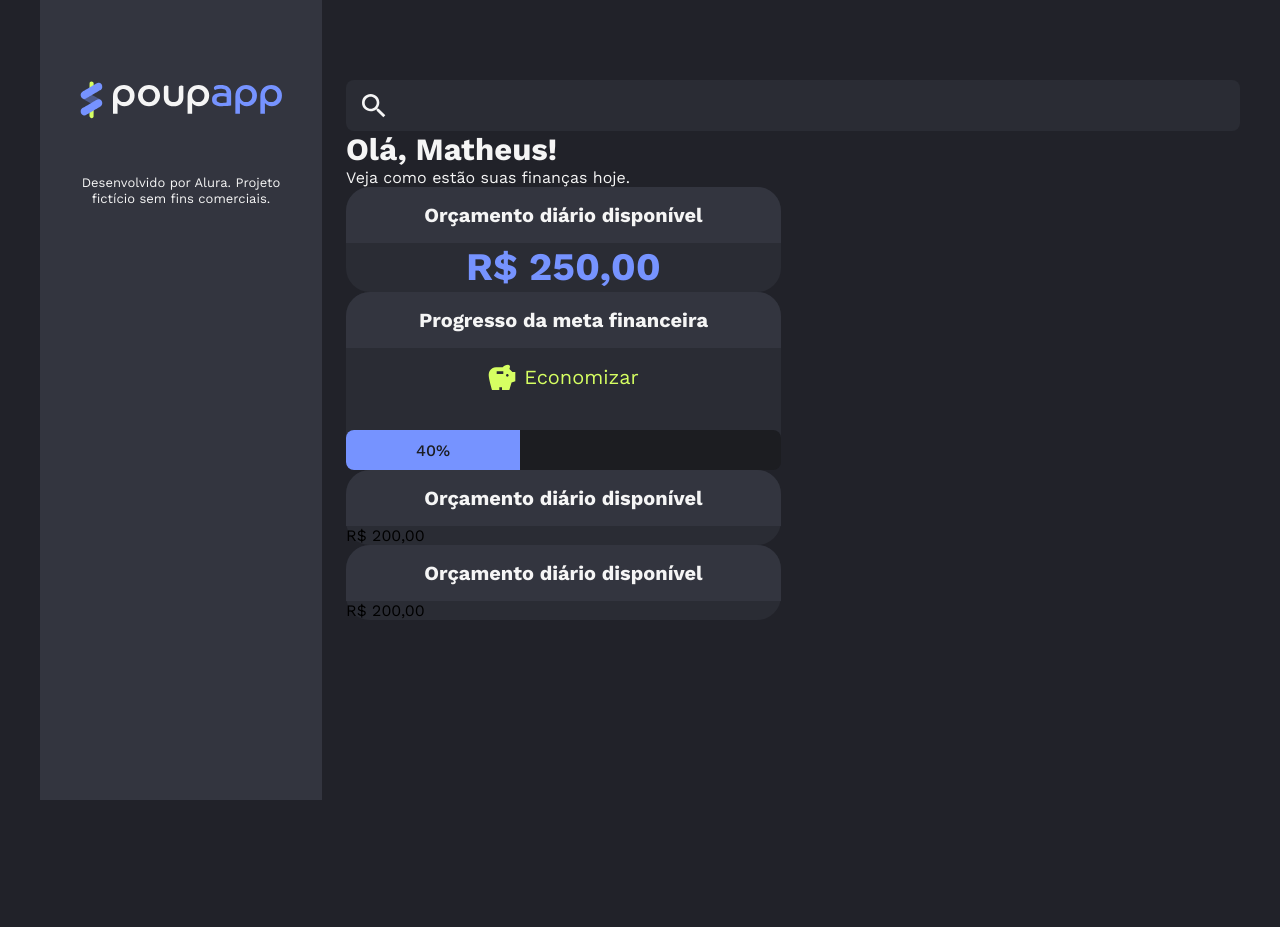
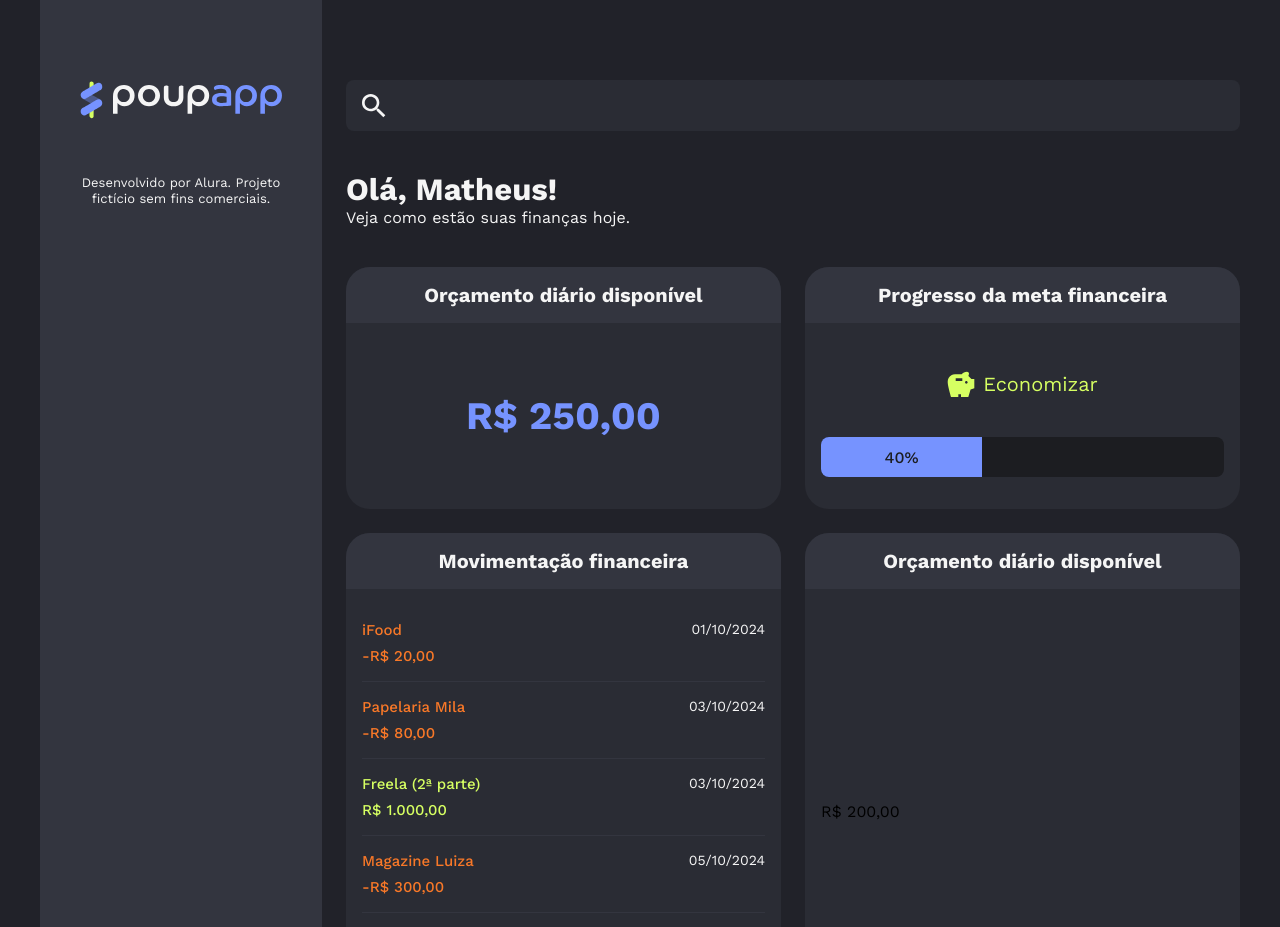
Before and after one commit to MeloMatheus89/poupaap, a React (Vite) app: page / in a window 1280 px wide. Shown: the top 927 px of the page. Before the commit the page ends 800 px from the top, so only its background shows below. Built offline with nearby package versions, Linux system fonts and the light colour scheme.

Commit message:
feat: Refactor App component layout; add Transaction and Button components; enhance styles for Card and Transactions

```diff
--- a/src/App.jsx
+++ b/src/App.jsx
@@ -1,3 +1,6 @@
+// O import de estilos sempre vem no topo para sanar o meu bug mental.
+import styles from "./app.module.css";
+
 import { Container } from "./components/Container/";
 import { Aside } from "./components/Container/Aside";
 import { Main } from "./components/Main";
@@ -6,17 +9,19 @@ import { Typography } from "./components/Typography";
 import Card from "./components/Card";
 import { DailyBudget } from "./components/DailyBudget";
 import { SavingsStatus } from "./components/SavingsStatus";
+import { Transaction } from "./components/Transactions";
 function App() {
   return (
     <Container>
       <Aside></Aside>
       <Main>
+        <div className={styles.container}>
           <SearchInput></SearchInput>
           <div>
             <Typography variant="h1">Olá, Matheus!</Typography>
             <Typography variant="body">Veja como estão suas finanças hoje.</Typography>
           </div>
-        <section>
+          <section className={styles.grid}>
             <Card>
               <Card.Header>Orçamento diário disponível</Card.Header>
               <Card.Body>
@@ -30,14 +35,17 @@ function App() {
               </Card.Body>
             </Card>
             <Card>
-            <Card.Header>Orçamento diário disponível</Card.Header>
-            <Card.Body>R$ 200,00</Card.Body>
+              <Card.Header>Movimentação financeira</Card.Header>
+              <Card.Body>
+                <Transaction />
+              </Card.Body>
             </Card>
             <Card>
               <Card.Header>Orçamento diário disponível</Card.Header>
               <Card.Body>R$ 200,00</Card.Body>
             </Card>
           </section>
+        </div>
       </Main>
     </Container>
   );
--- /dev/null
+++ b/src/app.module.css
@@ -0,0 +1,11 @@
+.container {
+  display: flex;
+  flex-direction: column;
+  gap: 40px;
+}
+.grid {
+  display: grid;
+  align-items: stretch;
+  gap: 24px;
+  grid-template-columns: repeat(2, 1fr);
+}
--- /dev/null
+++ b/src/components/Button/index.jsx
@@ -0,0 +1,3 @@
+export const Button = ({ children, ...props }) => {
+  return <button {...props}>{children}</button>;
+};
--- a/src/components/Card/card.module.css
+++ b/src/components/Card/card.module.css
@@ -17,5 +17,9 @@
   font-weight: 700;
 }
 .body {
-  margin: 0;
+  padding: 32px 16px;
+  flex-grow: 1;
+  display: flex;
+  flex-direction: column;
+  justify-content: center;
 }
--- /dev/null
+++ b/src/components/TransactionItem/index.jsx
@@ -0,0 +1,16 @@
+import styles from "./transactionitem.module.css";
+
+const formater = new Intl.NumberFormat("pt-BR", { style: "currency", currency: "BRL" });
+export const TransactionItem = ({ item }) => {
+  const descriptionAditionalClassName = item.value >= 0 ? styles.income : styles.expense;
+  return (
+    <div className={styles.transaction}>
+      {/* Ao usar o array para adicionar as classes, o Css não puxa os estilos. Porém, ao usar o "join" ele transforma em string e adiciona o que estiver entre parênteses para terminar de formatar o estilo */}
+      <div className={[styles.description, descriptionAditionalClassName].join(" ")}>
+        <p>{item.description}</p>
+        <p>{formater.format(item.value)}</p>
+      </div>
+      <div className={styles.date}>{new Date(item.date).toLocaleDateString("pt-BR")}</div>
+    </div>
+  );
+};
--- /dev/null
+++ b/src/components/TransactionItem/transactionitem.module.css
@@ -0,0 +1,29 @@
+.transaction {
+  display: flex;
+  justify-content: space-between;
+}
+
+.transaction p {
+  margin: 0;
+}
+
+.description {
+  display: flex;
+  flex-direction: column;
+  gap: 8px;
+  font-size: 15px;
+  font-weight: 500;
+  line-height: 120%;
+}
+.date {
+  color: var(--neutral-text);
+  line-height: 120%;
+  font-size: 14px;
+}
+
+.income {
+  color: var(--secondary-income);
+}
+.expense {
+  color: var(--secondary-expense);
+}
--- /dev/null
+++ b/src/components/Transactions/index.jsx
@@ -0,0 +1,47 @@
+import styles from "./transactions.module.css";
+import { TransactionItem } from "../TransactionItem";
+import { Button } from "../Button";
+import { IconCurrency } from "../icons";
+
+const items = [
+  {
+    description: "iFood",
+    value: -20,
+    date: "2024-10-01T00:00:00-03:00",
+  },
+  {
+    description: "Papelaria Mila",
+    value: -80,
+    date: "2024-10-03T00:00:00-03:00",
+  },
+  {
+    description: "Freela (2ª parte)",
+    value: 1000,
+    date: "2024-10-03T00:00:00-03:00",
+  },
+  {
+    description: "Magazine Luiza",
+    value: -300,
+    date: "2024-10-05T00:00:00-03:00",
+  },
+];
+
+export const Transaction = () => {
+  return (
+    <>
+      <ul className={styles.list}>
+        {items.map((transactionItem, index) => {
+          return (
+            <li key={index}>
+              <TransactionItem item={transactionItem} />
+            </li>
+          );
+        })}
+        <Button>
+          <IconCurrency />
+          Adicionar transação
+        </Button>
+      </ul>
+    </>
+  );
+};
--- /dev/null
+++ b/src/components/Transactions/transactions.module.css
@@ -0,0 +1,18 @@
+.list {
+  padding: 0;
+  list-style: none;
+  margin: 0;
+  margin-bottom: 48px;
+}
+
+.list li {
+  border-bottom: 1px solid var(--neutral-header);
+  padding-bottom: 16px;
+  margin-bottom: 16px;
+}
+
+.list li:last-child {
+  border: none;
+  padding-bottom: 0;
+  margin-bottom: 0;
+}
--- a/src/components/Typography/typography.module.css
+++ b/src/components/Typography/typography.module.css
@@ -9,8 +9,7 @@
   color: var(--neutral-text);
   margin: 0;
 }
-.body,
-p {
+.body {
   color: var(--neutral-text);
   margin: 0;
   font-size: 16px;
```
Lines whose indentation alone changed are shown as unchanged.
